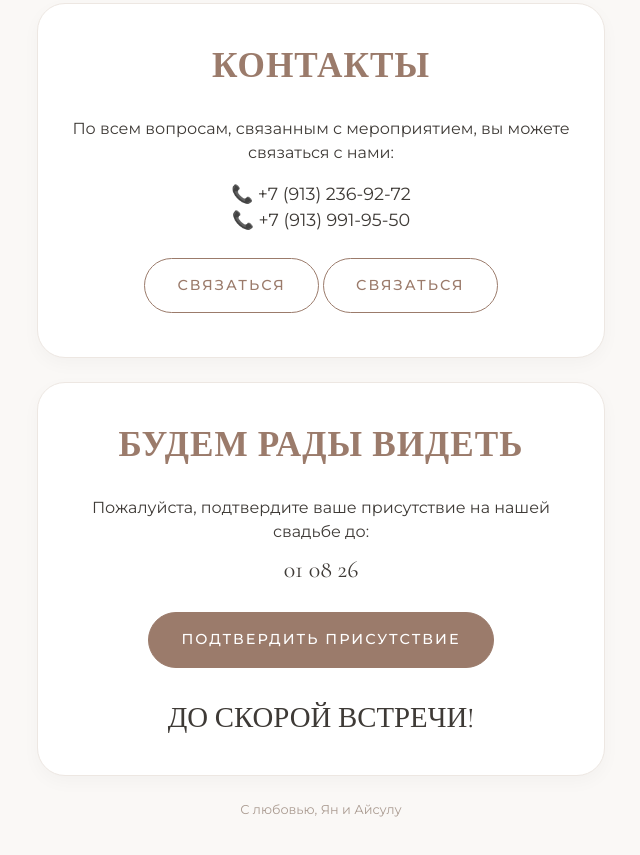
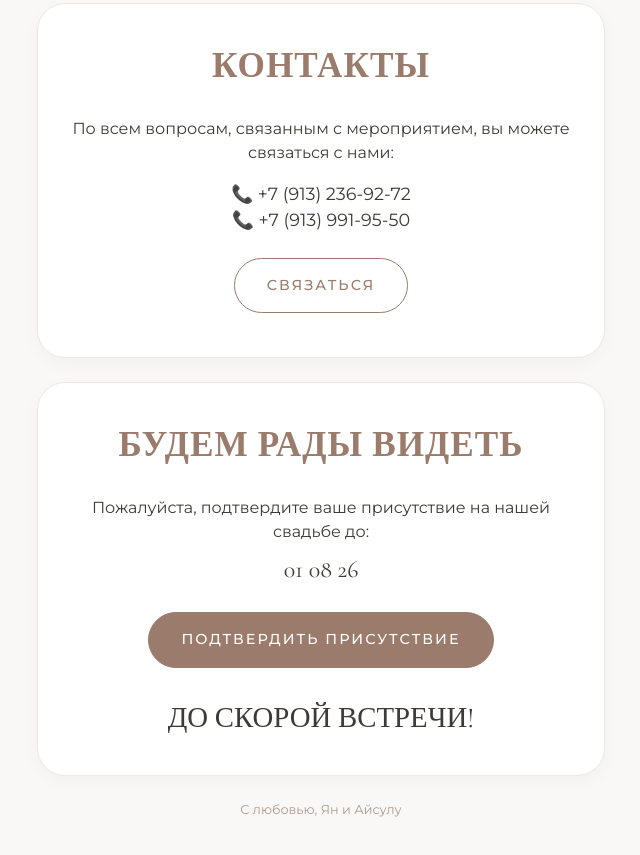
Before and after one commit to reginapetrova2004-creator/wedding, a plain HTML site: page index.html in a window 1280 px wide. Shown: the part 5532-6387 px from the top of the page, without its empty margins (319-959 px from the left). Drawn offline with nearby package versions, Linux system fonts and the light colour scheme.

Commit message:
Update index.html

```diff
--- a/index.html
+++ b/index.html
@@ -443,7 +443,6 @@
         📞 +7 (913) 991-95-50
       </div>
       <a href="tel:+79132369272" class="btn-outline btn" style="margin-top:8px;">Связаться</a>
-      <a href="tel:+79139919550" class="btn-outline btn" style="margin-top:8px;">Связаться</a>
     </div>
 
 
```
